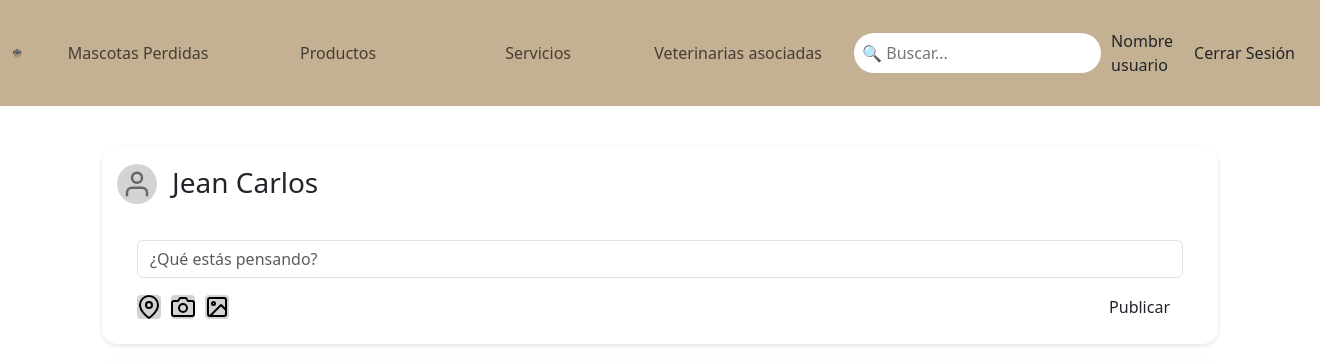
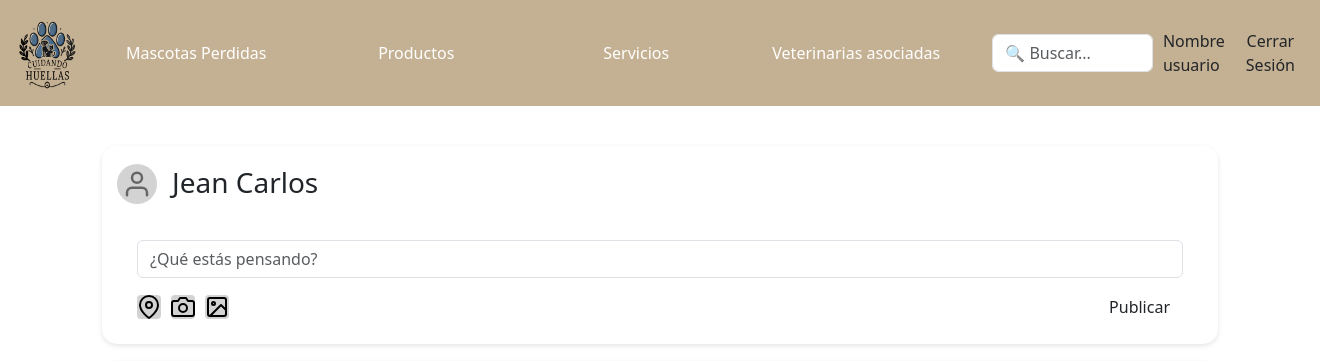
Before and after one commit to jeangrajales/Cuidando_Huellas, a Django app: page /pagina_usuario/ in a window 1320 px wide. Shown: the top 362 px of the page. Run offline with Django 5.2, Linux system fonts and the light colour scheme; some libraries are stand-ins or nearby versions.

Commit message:
ch1.12.7-Alpha.1

```diff
--- a/cuidandoHuellas/admin.py
+++ b/cuidandoHuellas/admin.py
@@ -8,6 +8,7 @@ from . models import *
 @admin.register(Usuario)
 class usuarioAdmin(admin.ModelAdmin):
      list_display = ['id', 'nombre_completo', 'ciudad', 'telefono', 'correo', 'rol']
+     list_editable = ['rol']
 
 @admin.register(Producto)
 class productoAdmin(admin.ModelAdmin):
--- a/cuidandoHuellas/static/css/pagina_usuario.css
+++ b/cuidandoHuellas/static/css/pagina_usuario.css
@@ -1,57 +1,53 @@
-* {
-    box-sizing: border-box;
+
+body {
+    font-family: 'Arial', sans-serif;
+    background-color: #f5f5f5;
+}
+
+header {
+    background-color: #c5b191;
+    padding: 10px 0;
+}
+
+.logo img {
+    height: 80px; /* Aumentado el tamaño del logo */
+    width: auto;
+}
+
+.navbar ul {
+    list-style: none;
     margin: 0;
     padding: 0;
 }
 
-body {
-    margin: 0;
-    font-family: Arial, sans-serif;
-    background-color: #f0f0f0;
+.navbar li {
+    margin-right: 20px;
 }
 
-
-
-.logo {
-    height: 60px;
-    object-fit: contain;
-    max-width: 100%;
-}
-
-.search-container {
-    display: flex;
-    flex-grow: 1;
-    min-width: 200px;
-    margin: 0 10px;
+.navbar a {
+    text-decoration: none;
+    color: white;
+    font-weight: 500;
 }
 
 .search-input {
     flex-grow: 1;
     padding: 8px;
     border: none;
-    border-radius: 20%;
+    border-radius: 60px;
     margin-right: 10px;
 }
 
-.search-button {
-    background-color: #f0f0f0;
-    border: none;
-    padding: 8px 15px;
-    border-radius: 30px;
-}
-
-.nav-buttons {
-    display: flex;
-    gap: 10px;
-    flex-wrap: wrap;
+.post-nav-item {
+    color: white;
 }
 
 .nav-button {
-    background-color: #ffffff;
+    background-color: #333;
+    color: white;
     border: none;
-    padding: 8px 15px;
-    border-radius: 4px;
-    white-space: nowrap;
+    border-radius: 5px;
+    padding: 5px 15px;
 }
 
 .content {
--- a/cuidandoHuellas/templates/pagina_usuario.html
+++ b/cuidandoHuellas/templates/pagina_usuario.html
@@ -6,18 +6,17 @@
     <meta name="viewport" content="width=device-width, initial-scale=1.0">
     <link rel="stylesheet" href="{% static 'css/pagina_usuario.css' %}">
     <link href="{% static 'css/bootstrap.min.css' %}" rel="stylesheet">
-    <title>Vista Usuario</title>
+    <title>Pagina Usuario</title>
 
     <!-- Bootstrap CSS -->
 
 </head>
 <body>
-    <!-- Barra de navegación Bootstrap con menú hamburguesa -->
     <nav class="navbar navbar-expand-lg navbar-light" style="background-color: #C4B092;">
         <div class="container-fluid">
             <!-- Logo de la página -->
             <a class="navbar-brand" href="#">
-                <img src="{% static 'img/logo_ch.png' %}" alt="" class="logo img-fluid" style="height: 80px;">
+                <img src="{% static 'img/logo_ch.png' %}" alt="Cuidando Huellas Logo" class="logo img-fluid" style="height: 80px;">
             </a>
             <!-- Botón hamburguesa para dispositivos móviles -->
             <button class="navbar-toggler" type="button" data-bs-toggle="collapse" data-bs-target="#navbarContent" aria-controls="navbarContent" aria-expanded="false" aria-label="Toggle navigation">
@@ -46,7 +45,7 @@
                     <!-- justify-content-center: centra el contenido horizontalmente -->
                     <!-- mx-auto: establece márgenes automáticos a los lados para centrar el elemento -->
                     <!-- width 30%: establece un ancho del 30% del contenedor padre -->
-                    <input type="text" class="search-input rounded-pill" id="" placeholder="🔍 Buscar...">
+                    <input type="text" class="search-input form-control" placeholder="🔍 Buscar...">
                 </div>
 
                 <!-- Información de usuario y botón de cerrar sesión (alineados a la derecha) -->
--- a/cuidandoHuellas/templates/productos_usuarios.html
+++ b/cuidandoHuellas/templates/productos_usuarios.html
@@ -1,7 +1,6 @@
 {% load static %}
 <!DOCTYPE html>
 <html lang="es">
-
 <head>
     <meta charset="UTF-8">
     <meta name="viewport" content="width=device-width, initial-scale=1.0">
@@ -9,7 +8,6 @@
     <!-- Bootstrap CSS -->
     <link rel="stylesheet" href="{% static 'css/productos_usuarios.css' %}">
     <link href="{% static 'css/bootstrap.min.css' %}" rel="stylesheet">
-
 </head>
 
 <body>
--- a/cuidandoHuellas/urls.py
+++ b/cuidandoHuellas/urls.py
@@ -14,7 +14,9 @@ urlpatterns = [
     path('contactanos/',views.contactanos,name="contactanos"),
     path('quienes_somos/',views.quienes_somos,name="quienes_somos"),
     path('pagina_usuario/',views.pagina_usuario,name="pagina_usuario"),
-    path('mascotas_perdidas',views.mascotas_perdidas,name="mascotas_perdidas"),
+    path('mascotas_perdidas/',views.mascotas_perdidas,name="mascotas_perdidas"),
+    path('productos_usuarios/',views.productos_usuarios,name="productos_usuarios"),
+
 
     #Administrador
     path('pagina_administrador/',views.pagina_administrador, name="pagina_administrador"),
--- a/cuidandoHuellas/views.py
+++ b/cuidandoHuellas/views.py
@@ -25,7 +25,13 @@ def iniciar_sesion(request):
 
             }  # Autenticacion: creamos la variable session
             messages.success(request, "Bienvenido a cuidando Huellas !!")
-            return redirect("nuestros_servicios")
+
+            if q.rol == 1:
+                return render(request, 'administrador/pagina_administrador.html')
+            elif q.rol == 2:
+                return render(request, 'pagina_usuario.html')
+            else:
+                return render(request, 'quienes_somos.html')
 
         except Usuario.DoesNotExist:
             #Usuario y contraseña incorrectos
@@ -89,6 +95,7 @@ def registrarse(request):
 def pagina_principal(request):
     return render(request,'pagina_principal.html', {"mostrar_fondo": True})
 
+
 def nuestros_servicios(request):
     return render(request, 'nuestros_servicios.html', {'mostrar_fondo': True})
 
@@ -126,19 +133,18 @@ def adopciones(request):
 def quienes_somos(request):
     return render(request, 'quienes_somos.html')
 
-# Administrador
-
 def pagina_administrador(request):
     return render(request, 'administrador/pagina_administrador.html')
 
 def pagina_usuario(request):
     return render(request, 'pagina_usuario.html' )
 
-def mascotas_perdidas(request):
-    return render(request, 'mascotas_perdidas.html')
+def productos_usuarios(request):
+    return render(request,"productos_usuarios.html")
+# Administrador
+
 
 # Usuarios
-
 def listar_usuarios(request):
     list_usuarios = Usuario.objects.all()
     contexto = {"dato": list_usuarios}
```
Also changed, not shown: cuidandoHuellas/static/css/productos_usuarios.css (+5 -27 lines), CHANGELOG.MD, db.sqlite3.
